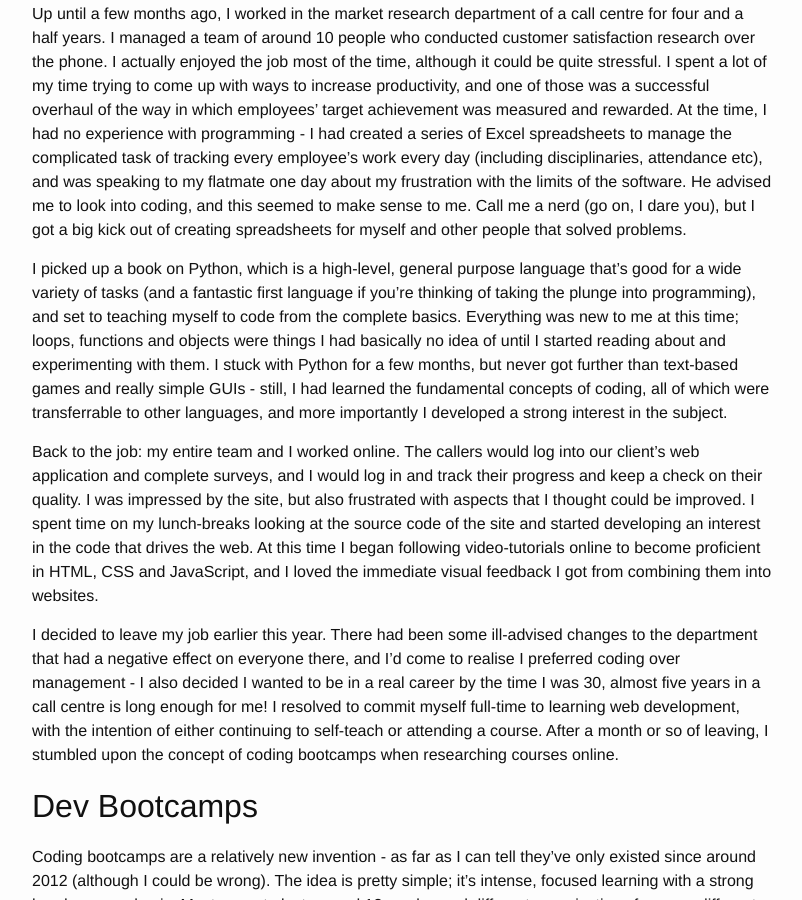
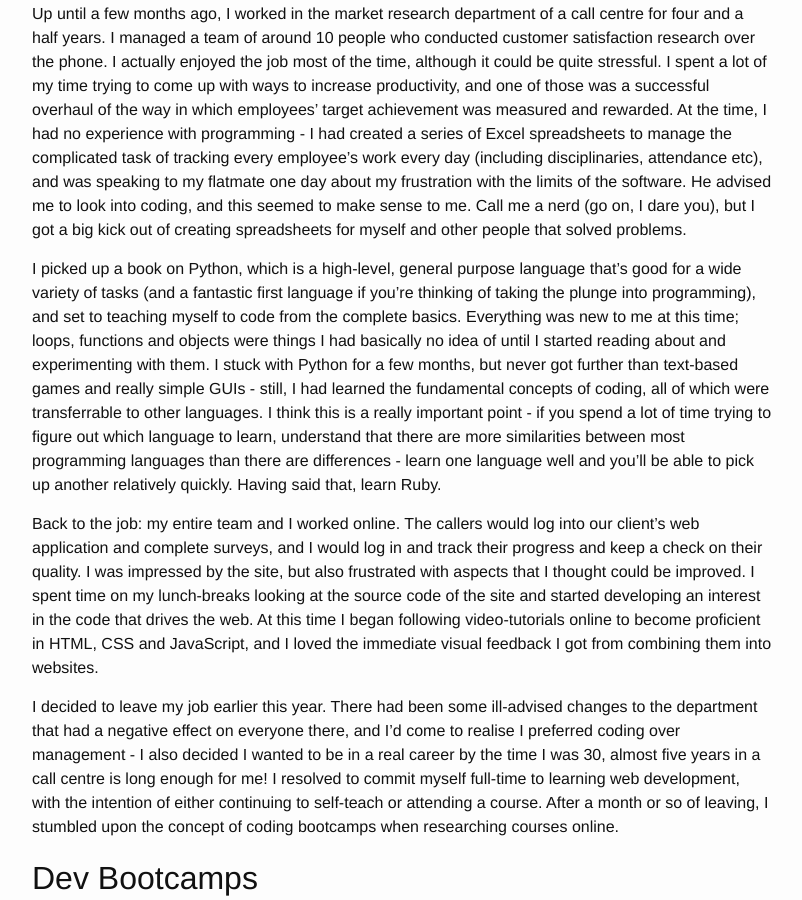
Before and after one commit to cltweedie/cltweedie.github.io, a Jekyll site: the page built from _posts/2015-10-03-applying-to-wgc.md, in a window 1280 px wide and 900 px high, scrolled down 817 px. Shown: the whole window, without its empty margins (238-1040 px from the left). Built offline with Jekyll 4.4.1, drawn with Linux system fonts in a browser that asks for light colours.

Commit message:
Minor edit

```diff
--- a/_posts/2015-10-03-applying-to-wgc.md
+++ b/_posts/2015-10-03-applying-to-wgc.md
@@ -26,7 +26,7 @@ My Background
 
 Up until a few months ago, I worked in the market research department of a call centre for four and a half years. I managed a team of around 10 people who conducted customer satisfaction research over the phone. I actually enjoyed the job most of the time, although it could be quite stressful. I spent a lot of my time trying to come up with ways to increase productivity, and one of those was a successful overhaul of the way in which employees' target achievement was measured and rewarded. At the time, I had no experience with programming - I had created a series of Excel spreadsheets to manage the complicated task of tracking every employee's work every day (including disciplinaries, attendance etc), and was speaking to my flatmate one day about my frustration with the limits of the software. He advised me to look into coding, and this seemed to make sense to me. Call me a nerd (go on, I dare you), but I got a big kick out of creating spreadsheets for myself and other people that solved problems.
 
-I picked up a book on Python, which is a high-level, general purpose language that's good for a wide variety of tasks (and a fantastic first language if you're thinking of taking the plunge into programming), and set to teaching myself to code from the complete basics. Everything was new to me at this time; loops, functions and objects were things I had basically no idea of until I started reading about and experimenting with them. I stuck with Python for a few months, but never got further than text-based games and really simple GUIs - still, I had learned the fundamental concepts of coding, all of which were transferrable to other languages, and more importantly I developed a strong interest in the subject.
+I picked up a book on Python, which is a high-level, general purpose language that's good for a wide variety of tasks (and a fantastic first language if you're thinking of taking the plunge into programming), and set to teaching myself to code from the complete basics. Everything was new to me at this time; loops, functions and objects were things I had basically no idea of until I started reading about and experimenting with them. I stuck with Python for a few months, but never got further than text-based games and really simple GUIs - still, I had learned the fundamental concepts of coding, all of which were transferrable to other languages. I think this is a really important point - if you spend a lot of time trying to figure out which language to learn, understand that there are more similarities between most programming languages than there are differences - learn one language well and you'll be able to pick up another relatively quickly. Having said that, learn Ruby.
 
 Back to the job: my entire team and I worked online. The callers would log into our client's web application and complete surveys, and I would log in and track their progress and keep a check on their quality. I was impressed by the site, but also frustrated with aspects that I thought could be improved. I spent time on my lunch-breaks looking at the source code of the site and started developing an interest in the code that drives the web. At this time I began following video-tutorials online to become proficient in HTML, CSS and JavaScript, and I loved the immediate visual feedback I got from combining them into websites.
 
```
